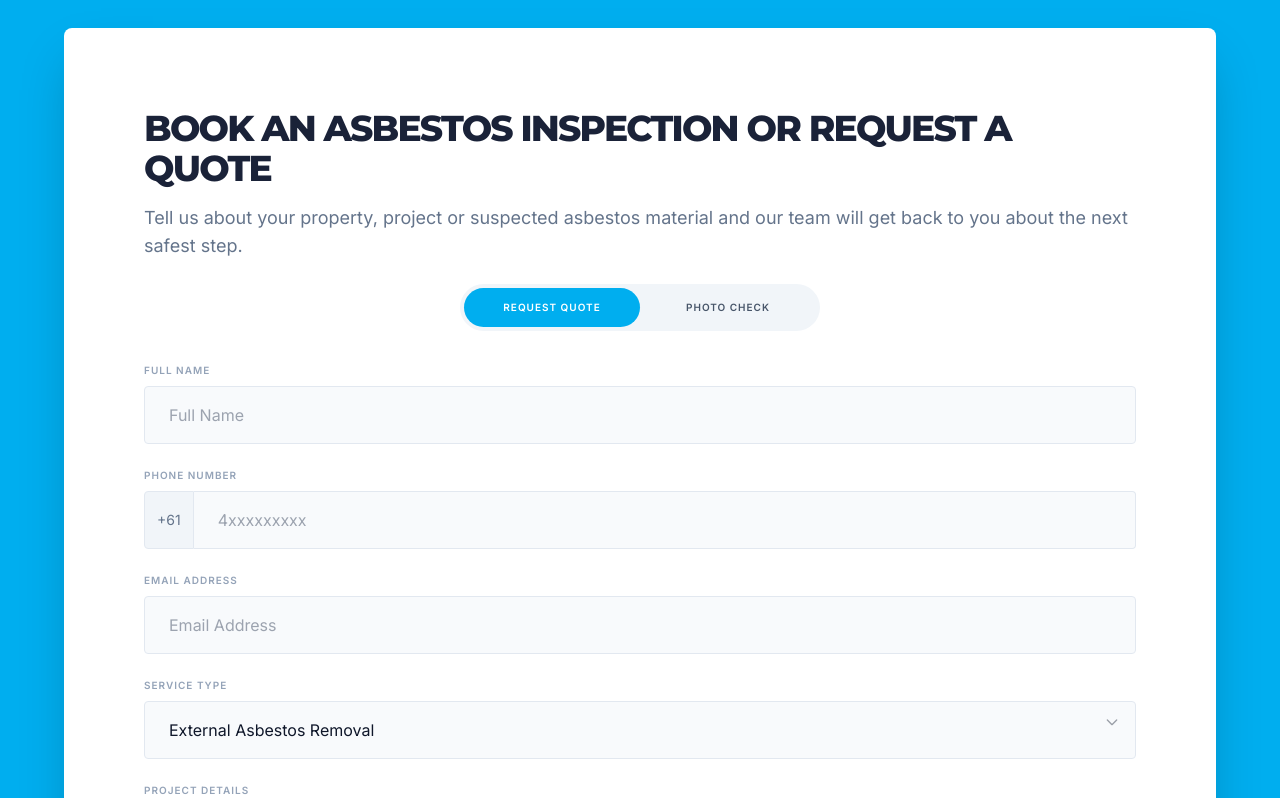
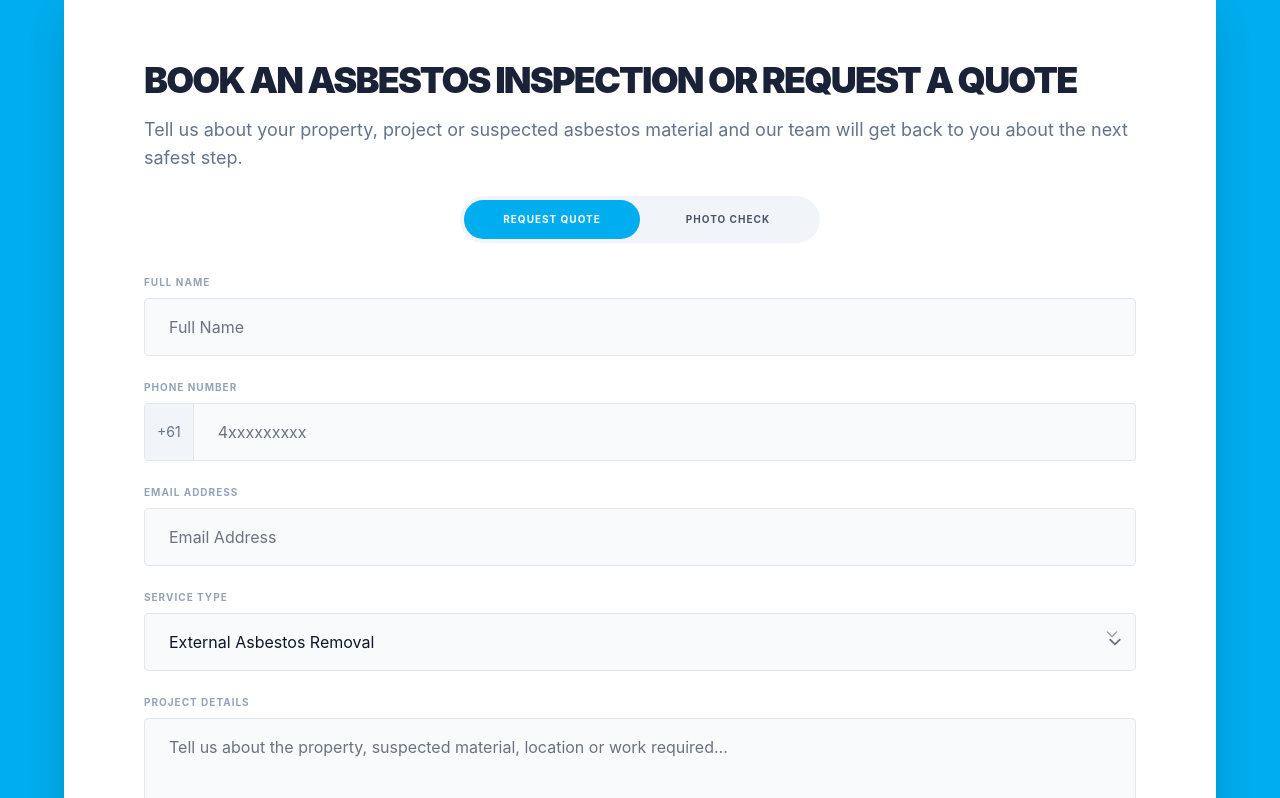
Before and after one commit to llthorzinholl/landingpagenova, a React (Vite) app: page / in a window 1280 px wide. Shown: the part 6372-7170 px from the top of the page. Built offline with nearby package versions, Linux system fonts and the light colour scheme.

Commit message:
perf: improve LCP and reduce critical requests

```diff
--- a/components/ServicesSection.tsx
+++ b/components/ServicesSection.tsx
@@ -20,8 +20,8 @@ const ServicesSection: React.FC<ServicesSectionProps> = ({
               Our Expertise
             </h2>
             <h3 className="text-3xl md:text-5xl font-black text-aes-navy leading-tight">
-              Leading Environmental <br className="hidden md:block" />{" "}
-              Remediation Services.
+              Leading Environmental <br className="hidden md:block" />
+              {" "}Remediation Services.
             </h3>
           </div>
           <p className="text-base md:text-lg text-slate-600 max-w-md mx-auto md:mx-0">
@@ -42,10 +42,13 @@ const ServicesSection: React.FC<ServicesSectionProps> = ({
                 <img
                   src={service.image}
                   alt={service.title}
+                  loading="lazy"
+                  decoding="async"
                   className="w-full h-full object-cover transition-transform duration-700 group-hover:scale-110"
                 />
                 <div className="absolute inset-0 bg-aes-navy/20 group-hover:bg-aes-navy/0 transition-colors" />
               </div>
+
               <div className="p-6 md:p-8 flex-grow">
                 <div className="flex items-center gap-3 mb-4">
                   <span className="text-2xl md:text-3xl">{service.icon}</span>
@@ -53,9 +56,11 @@ const ServicesSection: React.FC<ServicesSectionProps> = ({
                     {service.title}
                   </h4>
                 </div>
+
                 <p className="text-slate-600 leading-relaxed mb-6 md:mb-8 text-xs md:text-sm">
                   {service.description}
                 </p>
+
                 <a
                   href="#contact"
                   onClick={() => onSelectService?.(service.title)}
--- a/index.css
+++ b/index.css
@@ -1,22 +1,51 @@
-/*
-  index.css
-  This file is required by Vite/React for global styles. You can add your Tailwind directives or custom CSS here.
-*/
-
 @tailwind base;
 @tailwind components;
 @tailwind utilities;
 
-/* Custom global styles can be added below */
-body {
-  font-family: 'Inter', system-ui, sans-serif;
-  background-color: #f8fafc;
+:root {
+  color-scheme: light;
 }
 
-/* Example: Custom color for .bg-aes-navy and .bg-aes-cyan if not already in Tailwind config */
+html {
+  scroll-behavior: smooth;
+}
+
+body {
+  margin: 0;
+  font-family:
+    Inter,
+    system-ui,
+    -apple-system,
+    BlinkMacSystemFont,
+    "Segoe UI",
+    sans-serif;
+  background-color: #f8fafc;
+  color: #0f172a;
+  text-rendering: optimizeLegibility;
+  -webkit-font-smoothing: antialiased;
+  -moz-osx-font-smoothing: grayscale;
+}
+
+img,
+picture,
+video,
+canvas,
+svg {
+  display: block;
+  max-width: 100%;
+}
+
+button,
+input,
+textarea,
+select {
+  font: inherit;
+}
+
 .bg-aes-navy {
   background-color: #1a2238;
 }
+
 .bg-aes-cyan {
   background-color: #00aeef;
 }
@@ -24,6 +53,97 @@ body {
 .text-aes-navy {
   color: #1a2238;
 }
+
 .text-aes-cyan {
   color: #00aeef;
 }
+
+.border-aes-cyan {
+  border-color: #00aeef;
+}
+
+.word-glow {
+  text-shadow:
+    0 0 12px rgba(255, 255, 255, 0.35),
+    0 0 36px rgba(0, 174, 239, 0.25);
+}
+
+.word-active {
+  transform: scale(1.08);
+}
+
+.reveal-item {
+  opacity: 0;
+  transform: translateY(16px) scale(0.99);
+  transition:
+    opacity 1600ms ease,
+    transform 1600ms cubic-bezier(0.22, 1, 0.36, 1);
+  will-change: opacity, transform;
+}
+
+.reveal-item.is-visible {
+  opacity: 1;
+  transform: translateY(0) scale(1);
+}
+
+.aes-media-layer {
+  transition: opacity 1200ms cubic-bezier(0.22, 1, 0.36, 1);
+  will-change: opacity;
+}
+
+.aes-media {
+  filter: saturate(1.08) contrast(1.04) brightness(0.92);
+  transform: scale(1.08);
+  animation: mediaFloat 18s ease-in-out infinite;
+  will-change: transform, filter;
+}
+
+@keyframes mediaFloat {
+  0% {
+    transform: scale(1.08) translateY(0);
+  }
+  50% {
+    transform: scale(1.12) translateY(-1.5%);
+  }
+  100% {
+    transform: scale(1.08) translateY(0);
+  }
+}
+
+@media (max-width: 767px) {
+  .aes-media {
+    transform: scale(1.24);
+  }
+
+  @keyframes mediaFloat {
+    0% {
+      transform: scale(1.24) translateY(0);
+    }
+    50% {
+      transform: scale(1.3) translateY(-1.5%);
+    }
+    100% {
+      transform: scale(1.24) translateY(0);
+    }
+  }
+}
+
+@media (prefers-reduced-motion: reduce) {
+  html {
+    scroll-behavior: auto;
+  }
+
+  .reveal-item {
+    opacity: 1;
+    transform: none;
+    transition: none;
+  }
+
+  .aes-media {
+    animation: none;
+  }
+
+  .aes-media-layer {
+    transition: none;
+  }
+}
--- a/index.html
+++ b/index.html
@@ -2,167 +2,42 @@
 <html lang="en">
   <head>
     <!-- Google tag (gtag.js) -->
-   <script async src="https://www.googletagmanager.com/gtag/js?id=G-7PR6W1BG7Z"></script>
+    <script
+      async
+      src="https://www.googletagmanager.com/gtag/js?id=G-7PR6W1BG7Z"
+    ></script>
+    <script
+      async
+      src="https://www.googletagmanager.com/gtag/js?id=AW-17970969675"
+    ></script>
     <script>
       window.dataLayer = window.dataLayer || [];
-      function gtag(){dataLayer.push(arguments);}
-      gtag('js', new Date());
+      function gtag() {
+        dataLayer.push(arguments);
+      }
+      gtag("js", new Date());
 
-      gtag('config', 'G-7PR6W1BG7Z');
+      gtag("config", "G-7PR6W1BG7Z");
+      gtag("config", "AW-17970969675");
     </script>
-    <!-- Google tag (gtag.js) -->
-<script async src="https://www.googletagmanager.com/gtag/js?id=AW-17970969675"></script>
-<script>
-  window.dataLayer = window.dataLayer || [];
-  function gtag(){dataLayer.push(arguments);}
-  gtag('js', new Date());
 
-  gtag('config', 'AW-17970969675');
-</script>
     <meta charset="UTF-8" />
     <meta name="viewport" content="width=device-width, initial-scale=1.0" />
-    <link rel="icon" type="image/png" href="assets/favicon.svg" />
-    <title>
-      Absolute Environmental Services
-    </title>
-    <script src="https://cdn.tailwindcss.com"></script>
-    <link
-      href="https://fonts.googleapis.com/css2?family=Montserrat:wght@400;500;600;700;800&family=Inter:wght@400;500;600&display=swap"
-      rel="stylesheet"
+    <meta
+      name="description"
+      content="Licensed asbestos removal in Sydney and NSW. Book asbestos inspections, make-safe solutions, residential and commercial asbestos removal, and photo checks with Absolute Environmental Services."
     />
-    <style>
-      html {
-        scroll-behavior: smooth;
-      }
-      body {
-        font-family: "Inter", sans-serif;
-      }
-      h1,
-      h2,
-      h3,
-      h4,
-      h5,
-      h6 {
-        font-family: "Montserrat", sans-serif;
-      }
-      .bg-aes-navy {
-        background-color: #002b49;
-      }
-      .textBt-aes-navy {
-        color: #002b49;
-      }
-      .text-aes-cyan {
-        color: #00aeef;
-      }
-      .bg-aes-cyan {
-        background-color: #00aeef;
-      }
-      .border-aes-cyan {
-        border-color: #00aeef;
-      }
-      .gradient-overlay {
-        background: linear-gradient(
-          to right,
-          rgba(0, 43, 73, 0.9),
-          rgba(0, 43, 73, 0.3)
-        );
-      }
-      .caption-clamp {
-        display: block;
-        overflow: hidden;
-        line-height: 1.15;
-        height: calc(2 * 1.15em);
-        padding-bottom: 0.1em;
-      }
-      .caption-clamp-4 {
-        display: block;
-        overflow: hidden;
-        line-height: 1.2;
-        height: calc(4 * 1.2em);
-        padding-bottom: 0.1em;
-      }
-      .word-reveal {
-        opacity: 0;
-        animation: wordReveal 0.12s linear forwards;
-      }
-      @keyframes wordReveal {
-        to {
-          opacity: 1;
-        }
-      }
-      .word-placeholder {
-        opacity: 0;
-      }
-      .word-smooth {
-        transition:
-          color 150ms ease,
-          transform 150ms ease;
-      }
-      .word-glow {
-        text-shadow:
-          0 0 8px rgba(255, 255, 255, 0.45),
-          0 0 18px rgba(255, 255, 255, 0.35),
-          0 0 36px rgba(0, 174, 239, 0.25);
-      }
-      .word-active {
-        transform: scale(1.08);
-      }
-      .reveal-item {
-        opacity: 0;
-        transform: translateY(16px) scale(0.99);
-        transition:
-          opacity 1600ms ease,
-          transform 1600ms cubic-bezier(0.22, 1, 0.36, 1);
-        will-change: opacity, transform;
-      }
-      .reveal-item.is-visible {
-        opacity: 1;
-        transform: translateY(0) scale(1);
-      }
-      .aes-media-layer {
-        transition: opacity 2000ms cubic-bezier(0.22, 1, 0.36, 1);
-      }
-      .aes-media {
-        filter: saturate(1.1) contrast(1.08) brightness(0.92);
-        transform: scale(1.08);
-        animation: mediaFloat 18s ease-in-out infinite;
-        will-change: transform, filter;
-      }
-      @keyframes mediaFloat {
-        0% {
-          transform: scale(1.08) translateY(0);
-        }
-        50% {
-          transform: scale(1.12) translateY(-1.5%);
-        }
-        100% {
-          transform: scale(1.08) translateY(0);
-        }
-      }
-      @media (max-width: 767px) {
-        .aes-media {
-          transform: scale(1.26);
-        }
-        @keyframes mediaFloat {
-          0% {
-            transform: scale(1.26) translateY(0);
-          }
-          50% {
-            transform: scale(1.32) translateY(-1.5%);
-          }
-          100% {
-            transform: scale(1.26) translateY(0);
-          }
-        }
-      }
-      @media (prefers-reduced-motion: reduce) {
-        .reveal-item {
-          opacity: 1;
-          transform: none;
-          transition: none;
-        }
-      }
-    </style>
+    <meta
+      name="theme-color"
+      content="#1a2238"
+    />
+
+    <link rel="icon" type="image/svg+xml" href="/favicon.svg" />
+    <title>Absolute Environmental Services</title>
+
+    <!-- Mantido para não quebrar o layout atual -->
+    <script src="https://cdn.tailwindcss.com?plugins=forms" defer></script>
+
     <script type="importmap">
       {
         "imports": {
@@ -173,8 +48,10 @@
         }
       }
     </script>
+
     <link rel="stylesheet" href="/index.css" />
   </head>
+
   <body class="bg-slate-50 text-slate-900">
     <div id="root"></div>
     <script type="module" src="/index.tsx"></script>
```
